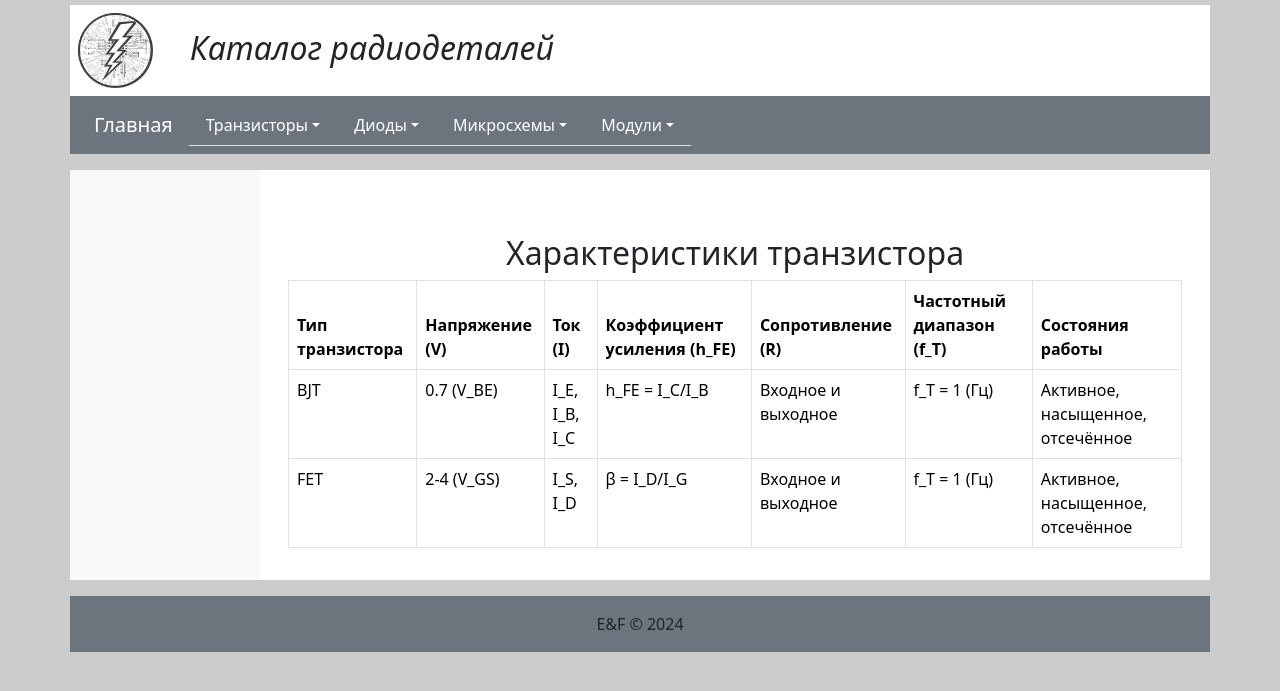
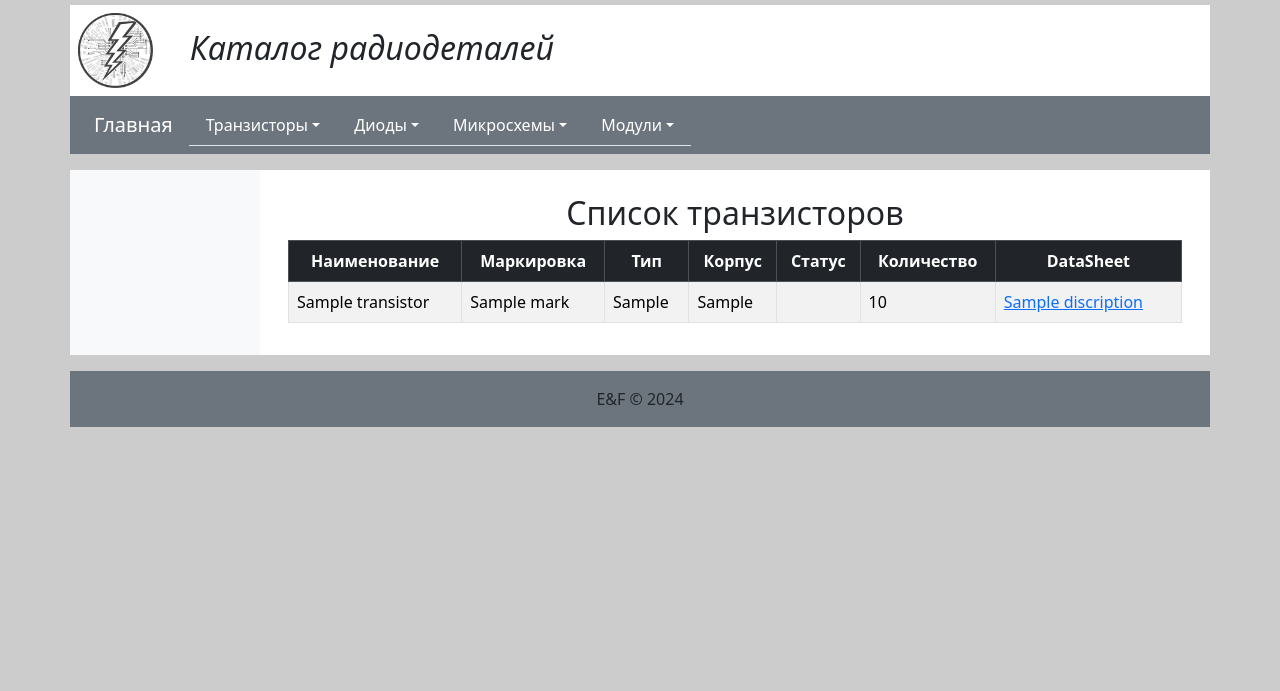
Before and after one commit to eskealexey/django-radio, a Django app: template radio/templates/transistors/transistors_list.html in a window 1280 px wide. Shown: the top 691 px of the page. Run offline with Django 5.2, Linux system fonts and the light colour scheme; the template is opened without the code that fills it: most values are stand-ins (such as "Sample title", 1, 10 or a date in 2020); some libraries are stand-ins or nearby versions.

Commit message:
вывод общего списка транзисторов на страницу

```diff
--- a/radio/templates/transistors/transistors_list.html
+++ b/radio/templates/transistors/transistors_list.html
@@ -1,39 +1,42 @@
 {% extends 'index_template.html' %}}
 
 {% block content %}
-<div class="container mt-5">
-    <h2 class="text-center">Характеристики транзистора</h2>
-    <table class="table table-bordered table-responsive">
-        <thead class="thead-light">
+<div class="container mt-2">
+    <h2 class="text-center">Список транзисторов</h2>
+    <table class="table table-bordered table-striped">
+        <thead  class="table-dark text-center">
             <tr>
-                <th>Тип транзистора</th>
-                <th>Напряжение (V)</th>
-                <th>Ток (I)</th>
-                <th>Коэффициент усиления (h_FE)</th>
-                <th>Сопротивление (R)</th>
-                <th>Частотный диапазон (f_T)</th>
-                <th>Состояния работы</th>
+                <th>Наименование</th>
+                <th>Маркировка</th>
+                <th>Тип</th>
+                <th>Корпус</th>
+                <th>Статус</th>
+                <th>Количество</th>
+                <th>DataSheet</th>
             </tr>
         </thead>
         <tbody>
+        {% for t in transistors %}
             <tr>
-                <td>BJT</td>
-                <td>0.7 (V_BE)</td>
-                <td>I_E, I_B, I_C</td>
-                <td>h_FE = I_C/I_B</td>
-                <td>Входное и выходное</td>
-                <td>f_T = 1 (Гц)</td>
-                <td>Активное, насыщенное, отсечённое</td>
+                <td>{{ t.name }}</td>
+                <td>{{ t.mark }}</td>
+                <td>{{ t.tip_trans }}</td>
+                <td>{{ t.tip_korpusa }}</td>
+                <td>
+                    {% if t.status == 0 %}
+                        нов.
+                    {% elif t.status == 1 %}
+                        б/у
+                    {% endif %}
+                </td>
+                <td>{{ t.amount }}</td>
+                <td>
+                    {% for d in t.datasheet.all %}
+                      <a href="/media/{{d.url}}">{{ d.discription }}</a>&nbsp;
+                    {% endfor %}
+                </td>
             </tr>
-            <tr>
-                <td>FET</td>
-                <td>2-4 (V_GS)</td>
-                <td>I_S, I_D</td>
-                <td>β = I_D/I_G</td>
-                <td>Входное и выходное</td>
-                <td>f_T = 1 (Гц)</td>
-                <td>Активное, насыщенное, отсечённое</td>
-            </tr>
+        {% endfor %}
             <!-- Добавьте дополнительные строки по мере необходимости -->
         </tbody>
     </table>
--- a/radio/transistors/views.py
+++ b/radio/transistors/views.py
@@ -1,12 +1,14 @@
 from django.shortcuts import render
-from .models import TipTrans
+from .models import TipTrans, Transistor
 
 def transistors_all(request):
     tiptrans = TipTrans.objects.all()
+    transistors = Transistor.objects.all().order_by('name')
 
     context = {
         'tiptrans': tiptrans,
         'title': 'Transistors List',
+        'transistors': transistors,
     }
     return render(request, 'transistors/transistors_list.html', context=context)
 
```
Also changed, not shown: radio/transistors/models.py (+4 -4 lines), radio/static/app/css/style_app.css (line endings or trailing spaces).
